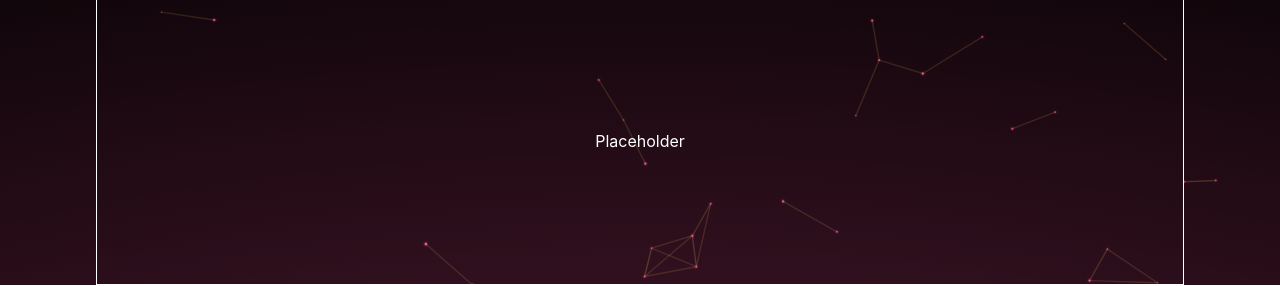
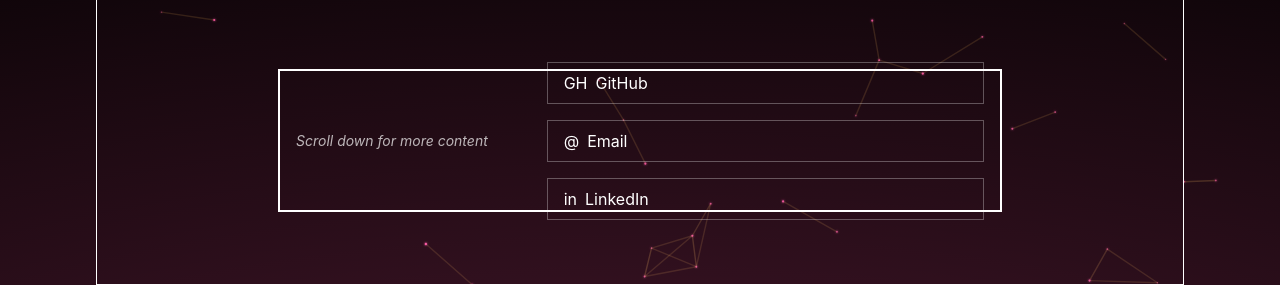
Before and after one commit to PeanutPiglet/peanutpiglet.github.io, an Astro site: page / in a window 1280 px wide. Shown: the part 515-801 px from the top of the page. Built offline with nearby package versions, Linux system fonts and the light colour scheme; Astro itself is replaced by a stand-in of ours.

Commit message:
proto: add contact buttons

```diff
--- a/src/pages/Home.tsx
+++ b/src/pages/Home.tsx
@@ -101,7 +101,41 @@ export default function Home() {
             id="HeroBottom"
             className="grow justify-center items-center flex"
           >
-            <div className="my-auto">Placeholder</div>
+            <div
+              id="contacts-container-middle"
+              className="my-auto flex h-1/2 w-2/3 flex-col items-center justify-center gap-6 border-2 p-4 sm:flex-row sm:gap-8"
+            >
+              <p className="text-center text-sm italic text-white/70 sm:w-1/3 sm:text-left">
+                Scroll down for more content
+              </p>
+              <div className="flex w-full flex-col items-center gap-4 sm:w-2/3">
+                <a
+                  href="https://github.com/peanutpiglet"
+                  target="_blank"
+                  rel="noreferrer"
+                  className="flex w-full max-w-md items-center gap-2 border border-white/30 px-4 py-2 transition-colors hover:border-[#ff549e]"
+                >
+                  <span aria-hidden="true">GH</span>
+                  <span>GitHub</span>
+                </a>
+                <a
+                  href="mailto:hello@example.com"
+                  className="flex w-full max-w-md items-center gap-2 border border-white/30 px-4 py-2 transition-colors hover:border-[#ff549e]"
+                >
+                  <span aria-hidden="true">@</span>
+                  <span>Email</span>
+                </a>
+                <a
+                  href="https://www.linkedin.com/"
+                  target="_blank"
+                  rel="noreferrer"
+                  className="flex w-full max-w-md items-center gap-2 border border-white/30 px-4 py-2 transition-colors hover:border-[#ff549e]"
+                >
+                  <span aria-hidden="true">in</span>
+                  <span>LinkedIn</span>
+                </a>
+              </div>
+            </div>
           </div>
         </div>
 
```
